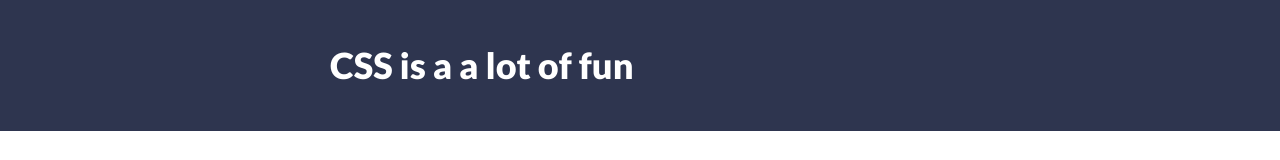
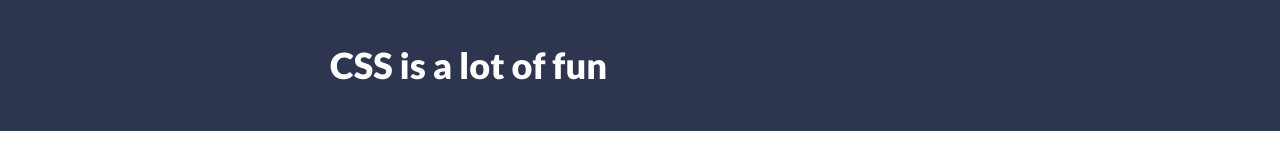
Before and after one commit to Richard105247908/fun-css, a website built with Vite: page index.html in a window 1280 px wide. Shown: the top 160 px of the page. Built offline with nearby package versions, Linux system fonts and the light colour scheme.

Commit message:
made necessary changes

```diff
--- a/index.html
+++ b/index.html
@@ -13,7 +13,7 @@
         <!-- Add div class -->
          <div class="container">
 
-        <h1>CSS is a a lot of fun</h1>
+        <h1>CSS is a lot of fun</h1>
         </div>
     </header>
 
```
